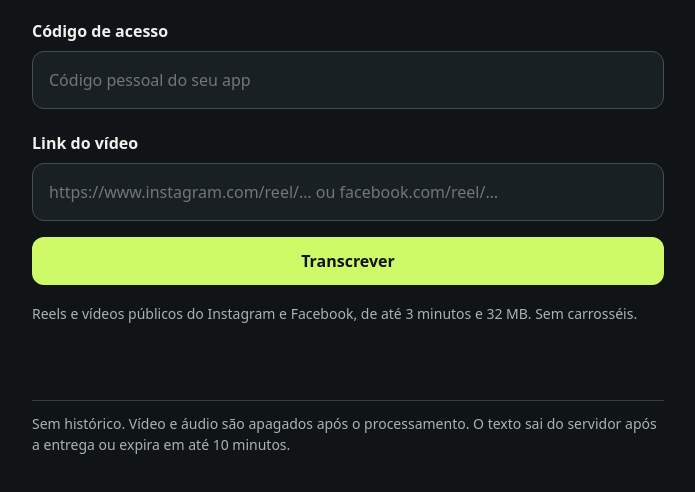
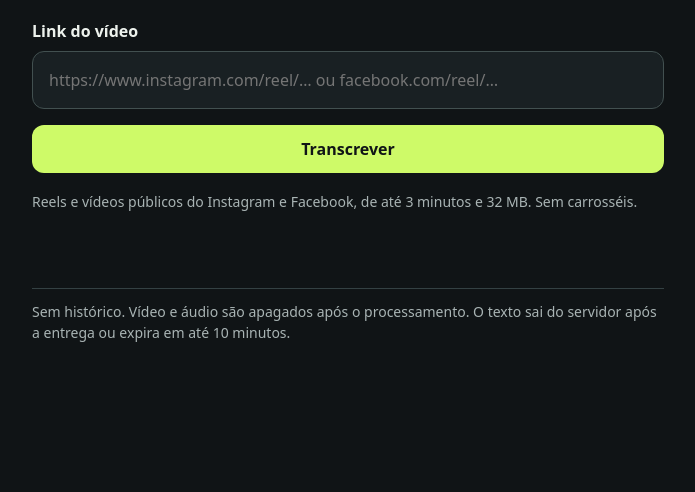
Before and after one commit to Assum88/mugre, a plain HTML site: page index.html in a window 1280 px wide. Shown: the part 260-752 px from the top of the page, without its empty margins (292-987 px from the left). Drawn offline with Linux system fonts and the light colour scheme.

Commit message:
Simplify Hassoun without access code

```diff
--- a/index.html
+++ b/index.html
@@ -1,14 +1,12 @@
 <!doctype html>
 <html lang="pt-BR"><meta charset="utf-8"><meta name="viewport" content="width=device-width,initial-scale=1"><meta name="theme-color" content="#101416"><title>Hassoun · Transcrever Reel</title>
 <style>*{box-sizing:border-box}body{margin:0;background:#101416;color:#edf2ed;font:16px/1.5 system-ui,sans-serif}main{max-width:680px;margin:6vh auto;padding:24px}header{display:flex;align-items:center;gap:12px;margin-bottom:40px}.mark{background:#cefa68;color:#101416;font-weight:900;border-radius:12px;padding:10px 17px}h1{font-size:32px;line-height:1.15;letter-spacing:-1px;margin:0 0 14px}p{color:#a9b4b4}label{display:block;margin:22px 0 8px;font-weight:600}input,textarea{width:100%;border:1px solid #425050;border-radius:12px;background:#192023;color:#fff;padding:16px;font:inherit}input:focus,textarea:focus{outline:2px solid #cefa68;outline-offset:2px}button{min-height:48px;border:0;border-radius:12px;padding:12px 20px;background:#cefa68;color:#101416;font:600 16px system-ui;cursor:pointer;margin-top:16px}button:disabled{opacity:.5;cursor:wait}#go{width:100%}textarea{min-height:340px;resize:vertical}.secondary{background:#273234;color:#eef3ee;margin-left:8px}small{display:block;color:#a9b4b4;font-size:14px;margin-top:18px}#status{min-height:24px;margin:20px 0}#status.error{color:#ffada7}[hidden]{display:none!important}footer{border-top:1px solid #344143;margin-top:32px;padding-top:12px;font-size:14px;color:#a9b4b4}</style>
-<main><header><span class="mark">m</span><strong>Hassoun</strong></header><h1>Do Reel para o texto.</h1><p>Cole o link de um Reel ou vídeo público do Instagram ou Facebook, transcreva e copie.</p><form id="form"><div id="access"><label for="key">Código de acesso</label><input id="key" type="password" autocomplete="off" placeholder="Código pessoal do seu app"></div><label for="url">Link do vídeo</label><input id="url" type="url" required placeholder="https://www.instagram.com/reel/… ou facebook.com/reel/…" autocomplete="off"><button id="go">Transcrever</button></form><small>Reels e vídeos públicos do Instagram e Facebook, de até 3 minutos e 32 MB. Sem carrosséis.</small><div id="status" role="status" aria-live="polite"></div><section id="result" hidden><label for="text">Transcrição</label><textarea id="text" readonly></textarea><button id="copy">Copiar transcrição</button><button id="clear" class="secondary">Limpar</button><small>Transcrição automática: nomes, números e termos técnicos podem precisar de revisão.</small></section><footer>Sem histórico. Vídeo e áudio são apagados após o processamento. O texto sai do servidor após a entrega ou expira em até 10 minutos.</footer></main>
+<main><header><span class="mark">m</span><strong>Hassoun</strong></header><h1>Do Reel para o texto.</h1><p>Cole o link de um Reel ou vídeo público do Instagram ou Facebook, transcreva e copie.</p><form id="form"><label for="url">Link do vídeo</label><input id="url" type="url" required placeholder="https://www.instagram.com/reel/… ou facebook.com/reel/…" autocomplete="off"><button id="go">Transcrever</button></form><small>Reels e vídeos públicos do Instagram e Facebook, de até 3 minutos e 32 MB. Sem carrosséis.</small><div id="status" role="status" aria-live="polite"></div><section id="result" hidden><label for="text">Transcrição</label><textarea id="text" readonly></textarea><button id="copy">Copiar transcrição</button><button id="clear" class="secondary">Limpar</button><small>Transcrição automática: nomes, números e termos técnicos podem precisar de revisão.</small></section><footer>Sem histórico. Vídeo e áudio são apagados após o processamento. O texto sai do servidor após a entrega ou expira em até 10 minutos.</footer></main>
 <script>
 const $=id=>document.getElementById(id);let running=false;
-const fragment=new URLSearchParams(location.hash.slice(1));if(fragment.get('access')){sessionStorage.setItem('mugre-access',fragment.get('access'));history.replaceState(null,'',location.pathname)}
-$('key').value=sessionStorage.getItem('mugre-access')||'';if($('key').value)$('access').hidden=true;
-async function api(path,method='GET',body){const r=await fetch(path,{method,headers:{'Content-Type':'application/json','Authorization':'Bearer '+$('key').value.trim()},body:body?JSON.stringify(body):undefined,cache:'no-store'});const data=await r.json();if(!r.ok){if(r.status===401)$('access').hidden=false;throw Error(data.message||'Falha de comunicação.')}return data}
+async function api(path,method='GET',body){const r=await fetch(path,{method,headers:{'Content-Type':'application/json'},body:body?JSON.stringify(body):undefined,cache:'no-store'});const data=await r.json();if(!r.ok)throw Error(data.message||'Falha de comunicação.');return data}
 function message(t,error=false){$('status').textContent=t;$('status').className=error?'error':''}
-$('form').onsubmit=async e=>{e.preventDefault();if(running)return;running=true;$('go').disabled=true;$('result').hidden=true;$('text').value='';message('Iniciando…');let id;try{sessionStorage.setItem('mugre-access',$('key').value.trim());const created=await api('/api/jobs','POST',{url:$('url').value.trim()});id=created.id;const end=Date.now()+420000;while(Date.now()<end){await new Promise(r=>setTimeout(r,2000));const j=await api('/api/jobs/'+id);message(j.message);if(j.status==='error')throw Error(j.message);if(j.status==='done'){$('text').value=j.text;$('result').hidden=false;$('copy').textContent='Copiar transcrição';await api('/api/jobs/'+id,'DELETE').catch(()=>{});return}}throw Error('Tempo de espera esgotado. Tente novamente mais tarde.')}catch(err){message(err.message,true)}finally{running=false;$('go').disabled=false}};
+$('form').onsubmit=async e=>{e.preventDefault();if(running)return;running=true;$('go').disabled=true;$('result').hidden=true;$('text').value='';message('Iniciando…');let id;try{const created=await api('/api/jobs','POST',{url:$('url').value.trim()});id=created.id;const end=Date.now()+420000;while(Date.now()<end){await new Promise(r=>setTimeout(r,2000));const j=await api('/api/jobs/'+id);message(j.message);if(j.status==='error')throw Error(j.message);if(j.status==='done'){$('text').value=j.text;$('result').hidden=false;$('copy').textContent='Copiar transcrição';await api('/api/jobs/'+id,'DELETE').catch(()=>{});return}}throw Error('Tempo de espera esgotado. Tente novamente mais tarde.')}catch(err){message(err.message,true)}finally{running=false;$('go').disabled=false}};
 $('copy').onclick=async()=>{try{await navigator.clipboard.writeText($('text').value);$('copy').textContent='Copiado!'}catch{$('text').focus();$('text').select();message('Selecione “Copiar” no menu do celular.')}};
 $('clear').onclick=()=>{$('text').value='';$('url').value='';$('result').hidden=true;message('');$('url').focus()};
 </script></html>
```
